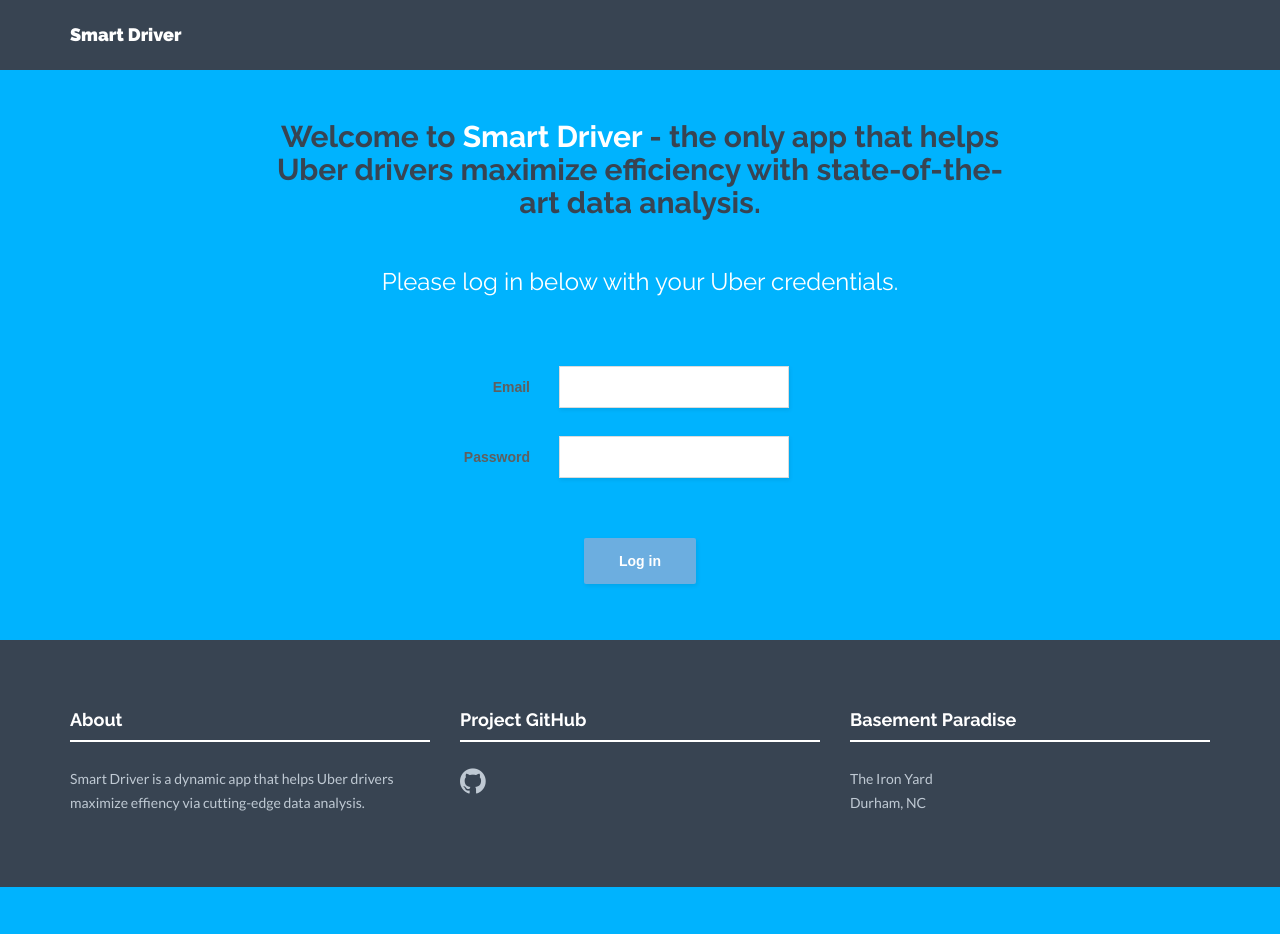
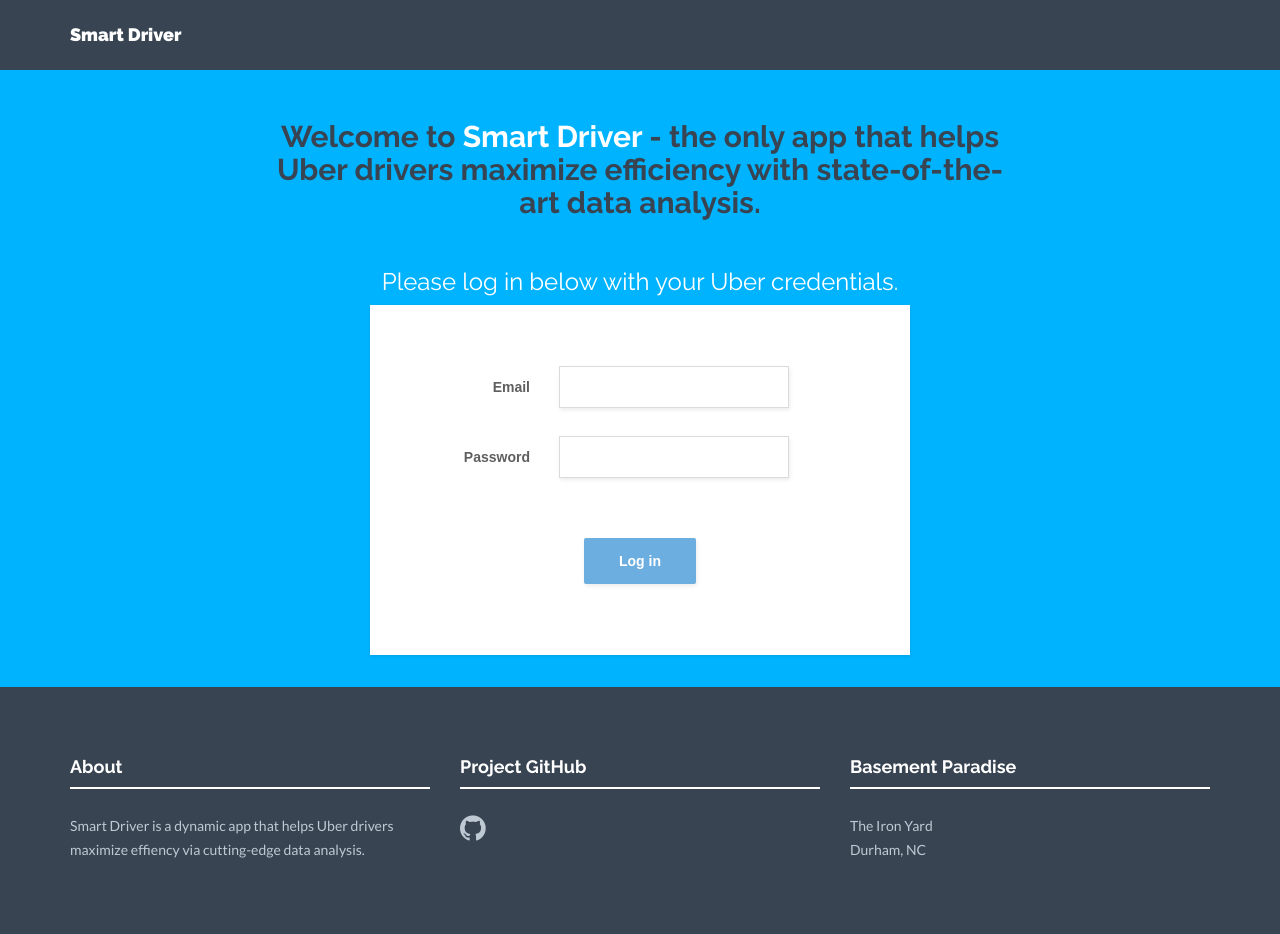
Before and after one commit to Smart-Driver/smart-driver-app, a Django app: page / in a window 1280 px wide. Before the commit the page ends 887 px from the top, so only its background shows below. Run offline with Django 3.2, Linux system fonts and the light colour scheme; some libraries are stand-ins or nearby versions.

Commit message:
Fixed login box on home page

```diff
--- a/smart_driver/driver_app/static/driver_app/assets/css/style.css
+++ b/smart_driver/driver_app/static/driver_app/assets/css/style.css
@@ -338,10 +338,10 @@ csmall2 {
 
 .form-log-in-with-email .form-white-background{
     width: 540px;
-		/*height: 350px;*/
+		height: 350px;
     box-sizing: border-box;
-    background-color: #00b3fe;
-    /*box-shadow: 0 1px 3px 0 rgba(0, 0, 0, 0.1);*/
+    background-color: #ffffff;
+    box-shadow: 0 1px 3px 0 rgba(0, 0, 0, 0.1);
     padding: 1px 60px;
     margin-bottom: 32px;
 }
--- a/smart_driver/driver_app/templates/driver_app/profile.html
+++ b/smart_driver/driver_app/templates/driver_app/profile.html
@@ -129,7 +129,6 @@ WEEKDAY GRAPH
   ************************************************************************************************************** -->
         <form class="form-login" method="post" action="#">
             <div class="form-log-in-with-email">
-                <div class="form-white-background">
                     </div>
 
                     <br>
@@ -169,8 +168,7 @@ WEEKDAY GRAPH
                       </tbody> -->
                   </table>
 
-                    </div>
-                </div>
+                  </div>
             </div>
         </form>
         <!-- <div class="col-lg-8 col-lg-offset-2 himg">
```
